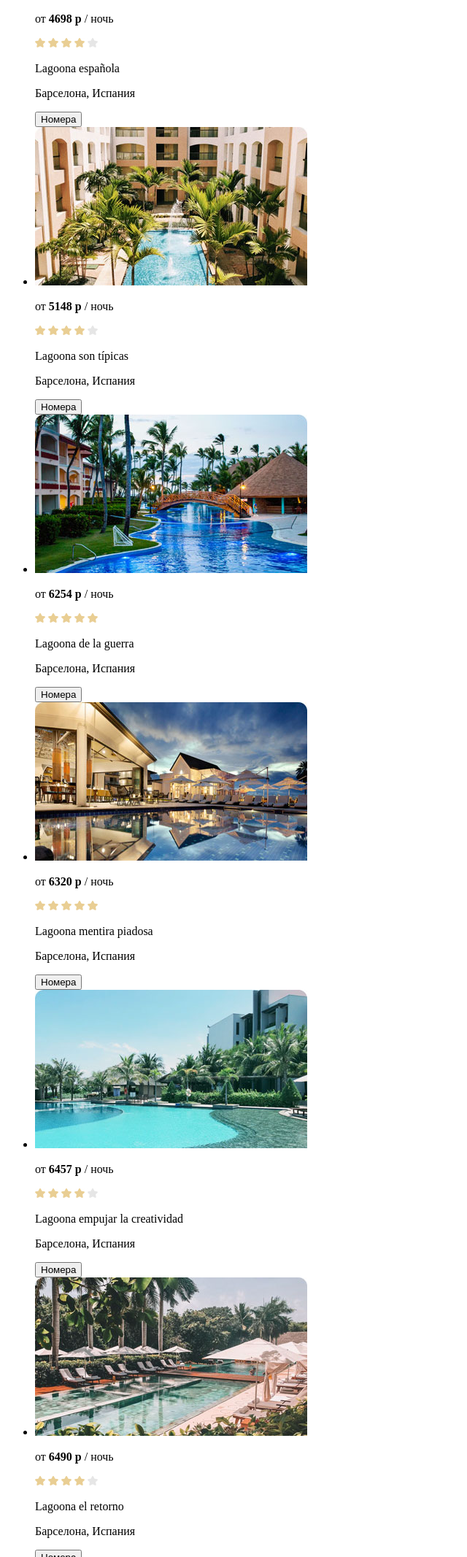
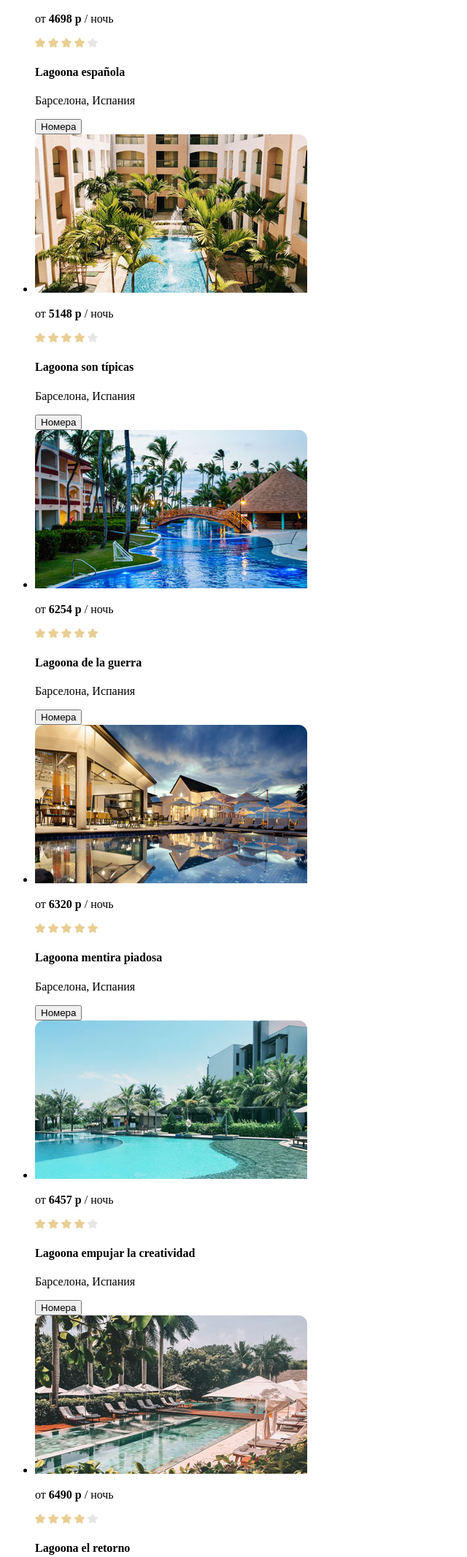
Before and after one commit to TarGrox/Lending---Hotel, a plain HTML site: page index.html in a window 1280 px wide. Shown: the part 1688-3821 px from the top of the page at 73% size, without its empty margins (0-640 px from the left). Drawn offline with Linux system fonts and the light colour scheme.

Commit message:
added heading in article

```diff
--- a/index.html
+++ b/index.html
@@ -278,9 +278,9 @@
                                 <img src="img/star_full.jpg" alt="">
                                 <img src="img/star_empty.jpg" alt="">
 
-                                <p class="section-placement-block-name">
+                                <h4 class="section-placement-block-name">
                                     Lagoona española
-                                </p>
+                                </h4>
                                 <p class="section-placement-block-place">
                                     Барселона, Испания
                                 </p>
@@ -308,9 +308,9 @@
                                 <img src="img/star_full.jpg" alt="">
                                 <img src="img/star_empty.jpg" alt="">
 
-                                <p class="section-placement-block-name">
+                                <h4 class="section-placement-block-name">
                                     Lagoona son típicas
-                                </p>
+                                </h4>
 
                                 <p class="section-placement-block-place">
                                     Барселона, Испания
@@ -339,9 +339,9 @@
                                 <img src="img/star_full.jpg" alt="">
                                 <img src="img/star_full.jpg" alt="">
 
-                                <p class="section-placement-block-name">
+                                <h4 class="section-placement-block-name">
                                     Lagoona de la guerra
-                                </p>
+                                </h4>
 
                                 <p class="section-placement-block-place">
                                     Барселона, Испания
@@ -370,9 +370,9 @@
                                 <img src="img/star_full.jpg" alt="">
                                 <img src="img/star_full.jpg" alt="">
 
-                                <p class="section-placement-block-name">
+                                <h4 class="section-placement-block-name">
                                     Lagoona mentira piadosa
-                                </p>
+                                </h4>
 
                                 <p class="section-placement-block-place">
                                     Барселона, Испания
@@ -401,9 +401,9 @@
                                 <img src="img/star_full.jpg" alt="">
                                 <img src="img/star_empty.jpg" alt="">
 
-                                <p class="section-placement-block-name">
+                                <h4 class="section-placement-block-name">
                                     Lagoona empujar la creatividad
-                                </p>
+                                </h4>
 
                                 <p class="section-placement-block-place">
                                     Барселона, Испания
@@ -431,9 +431,9 @@
                                 <img src="img/star_full.jpg" alt="">
                                 <img src="img/star_empty.jpg" alt="">
 
-                                <p class="section-placement-block-name">
+                                <h4 class="section-placement-block-name">
                                     Lagoona el retorno
-                                </p>
+                                </h4>
 
                                 <p class="section-placement-block-place">
                                     Барселона, Испания
@@ -461,9 +461,9 @@
                                 <img src="img/star_full.jpg" alt="">
                                 <img src="img/star_full.jpg" alt="">
 
-                                <p class="section-placement-block-name">
+                                <h4 class="section-placement-block-name">
                                     Lagoona enfermo terminó
-                                </p>
+                                </h4>
 
                                 <p class="section-placement-block-place">
                                     Барселона, Испания
@@ -491,9 +491,9 @@
                                 <img src="img/star_full.jpg" alt="">
                                 <img src="img/star_empty.jpg" alt="">
 
-                                <p class="section-placement-block-name">
+                                <h4 class="section-placement-block-name">
                                     Lagoona suerte siguió siempre
-                                </p>
+                                </h4>
 
                                 <p class="section-placement-block-place">
                                     Барселона, Испания
```
